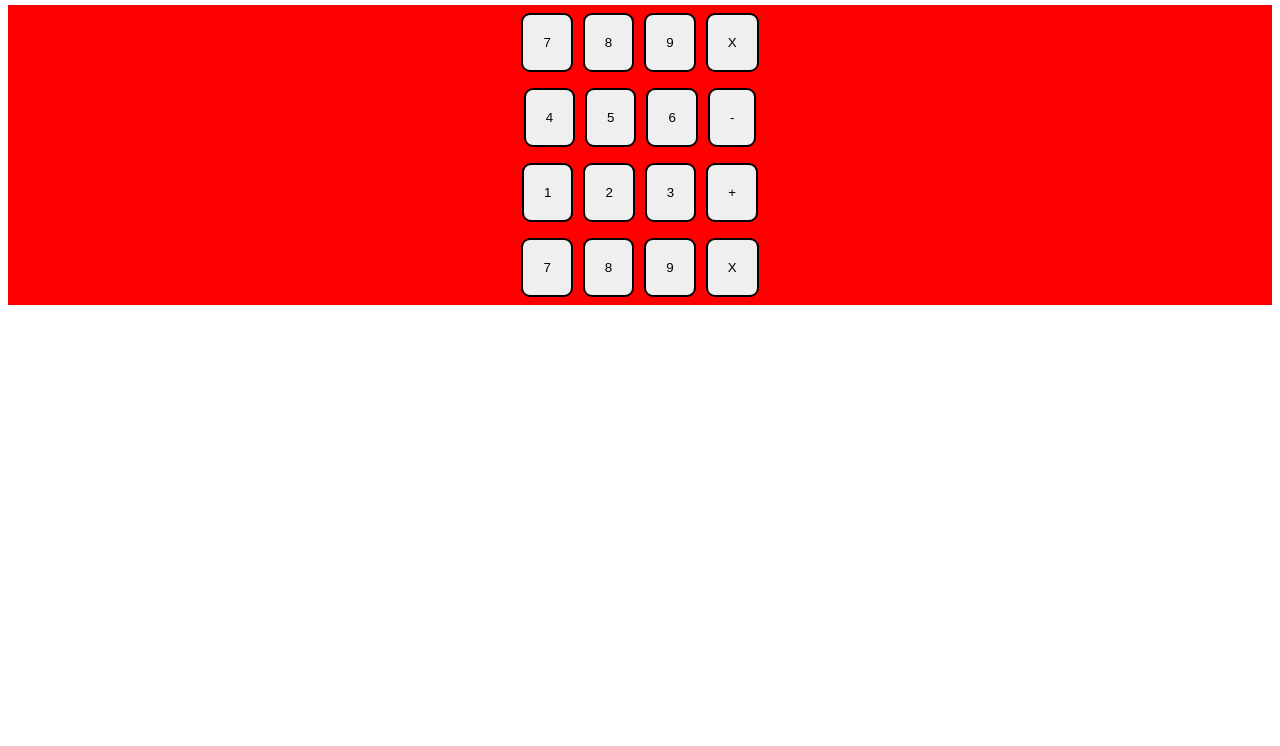
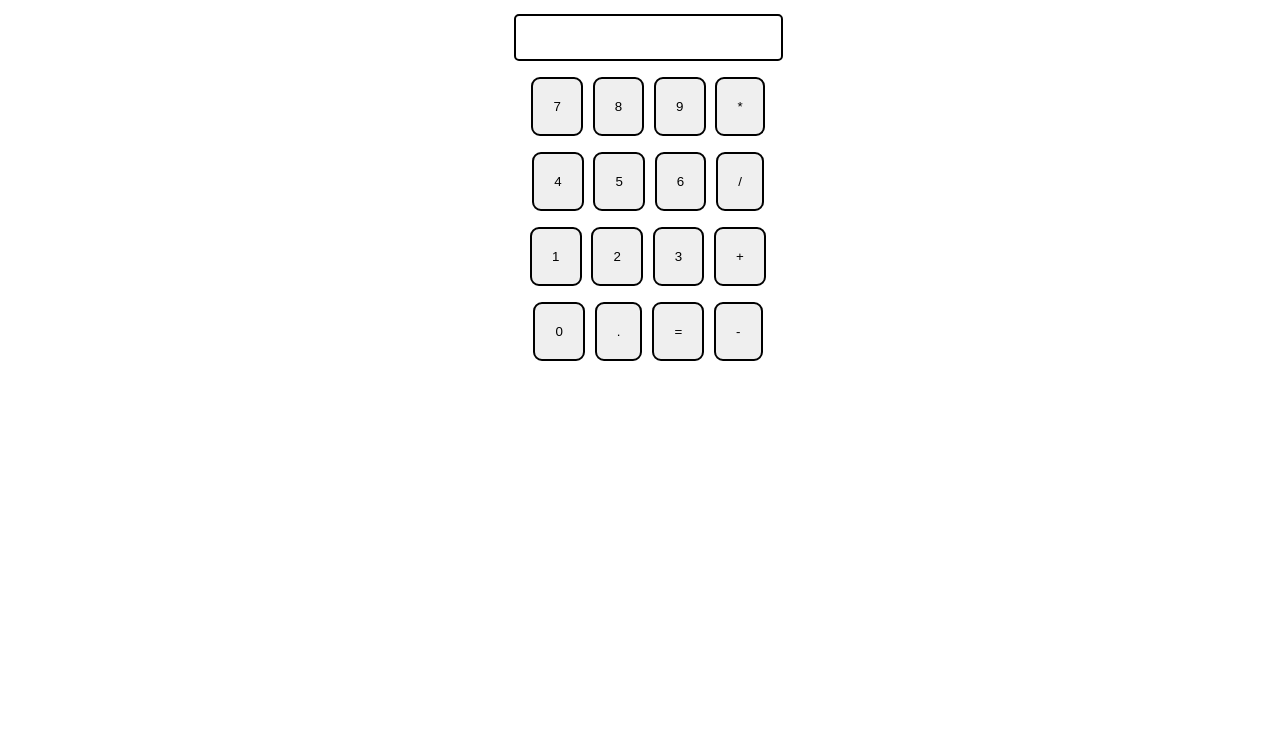
Before and after one commit to TechyTejas/Calculator-app-Using-HTML-CSS-and-JS, a plain HTML site: page index.html in a window 1280 px wide. Shown: the part 75-821 px from the top of the page. Before the commit the page ends 800 px from the top, so only its background shows below. Drawn offline with Linux system fonts and the light colour scheme.

Commit message:
Making inputs render in Input

```diff
--- a/index.css
+++ b/index.css
@@ -1,3 +1,5 @@
+@import url('https://fonts.googleapis.com/css2?family=Rubik&display=swap');
+
 .button{
     padding:20px;
     margin:0 3px;
@@ -8,3 +10,11 @@
 .row{
     margin:8px 0
 }
+
+.row input{
+    font-size: 20px;
+    margin: 0px;
+    padding: 10px 0px;
+    border: 2px solid black;
+    border-radius: 5px;
+}
--- a/index.html
+++ b/index.html
@@ -4,7 +4,7 @@
     <meta charset="UTF-8">
     <meta http-equiv="X-UA-Compatible" content="IE=edge">
     <meta name="viewport" content="width=device-width, initial-scale=1.0">
-    <title>Document</title>
+    <title>Calculator app using HTML,CSS and JS</title>
 
     <link href="index.css" rel="stylesheet" type="text/css">
     <link href="index02.css" rel="stylesheet" type="text/css">
@@ -12,19 +12,22 @@
 </head>
 <body>
     <h1 class="text_center">Calculator app using HTML,CSS and JS</h1>
-    <div class=" container mx_auto bg_red flex flex_col items_center ">
+    <div class=" container mx_auto flex flex_col items_center ">
+        <div class="row">
+              <input class="input" type="text"/>
+        </div>
         <div class="row">
             <button class="button">7</button>
             <button class="button">8</button>
             <button class="button">9</button>
-            <button class="button">X</button>
+            <button class="button">*</button>
         </div>
 
         <div class="row">
             <button class="button">4</button>
             <button class="button">5</button>
             <button class="button">6</button>
-            <button class="button">-</button>
+            <button class="button">/</button>
         </div>
 
         <div class="row">
@@ -35,10 +38,10 @@
         </div>
 
         <div class="row">
-            <button class="button">7</button>
-            <button class="button">8</button>
-            <button class="button">9</button>
-            <button class="button">X</button>
+            <button class="button">0</button>
+            <button class="button">.</button>
+            <button class="button">=</button>
+            <button class="button">-</button>
         </div>
     </div>
     <script src="index.js"></script>
--- a/index.js
+++ b/index.js
@@ -0,0 +1,13 @@
+let string=""
+let buttons = document.querySelectorAll('.button');
+Array.from(buttons).forEach((button)=>{
+ button.addEventListener('click',(e)=>{
+    if(e.target.innerHTML=='='){
+       string = eval(string);
+       document.querySelector('input').value=string;
+    }
+    else{console.log(e.target)
+    string= string+e.target.innerHTML;
+    document.querySelector('input').value = string;}
+ })
+})
--- a/index02.css
+++ b/index02.css
@@ -1,5 +1,11 @@
+html, body{
+    height:100%;
+    width:100%;
+    font-family: 'Rubik', sans-serif;
+}
 .text_center{
     text-align : center;
+    /* font-family: 'Rubik', sans-serif; */
 }
 
 .mx_auto{
```
